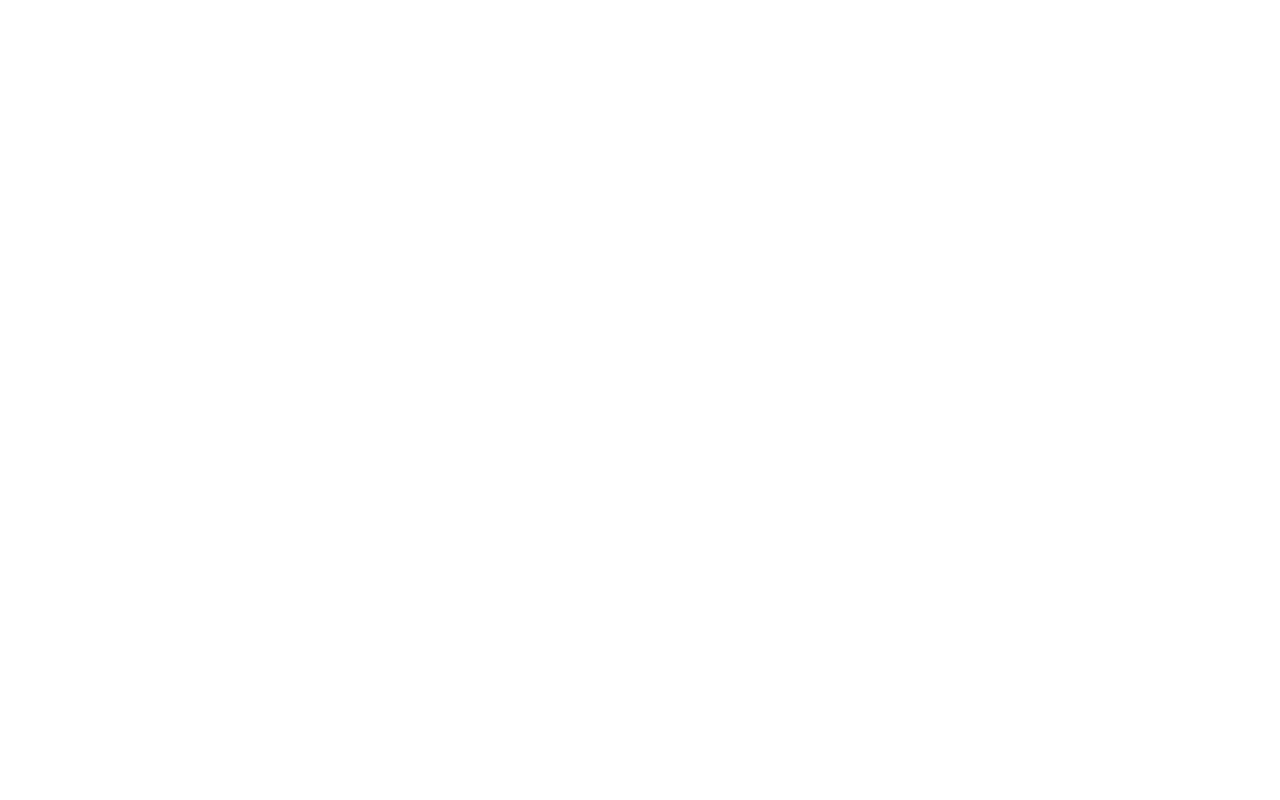
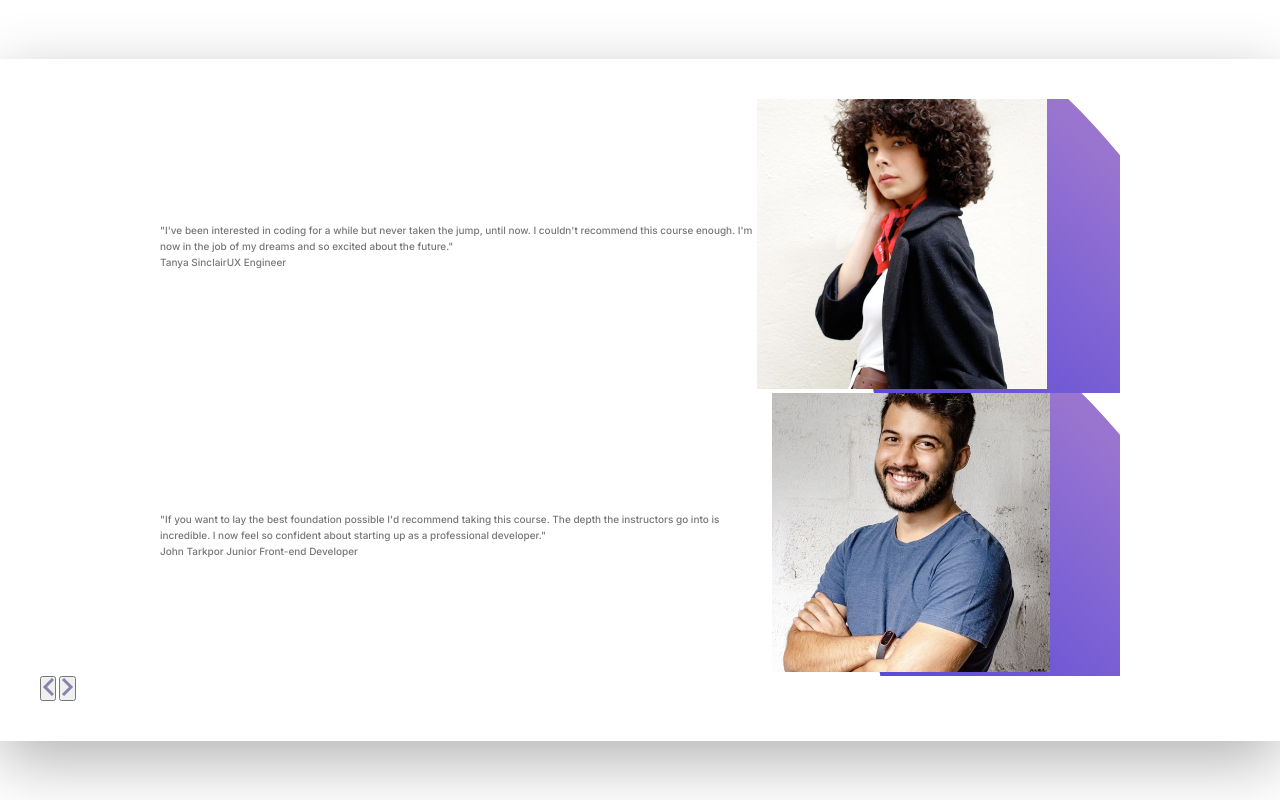
Before and after one commit to BradFabian/testimonialslider, a plain HTML site: page index.html in a window 1280 px wide. Drawn offline with Linux system fonts and the light colour scheme.

Commit message:
basic structure

```diff
--- a/css/styles.css
+++ b/css/styles.css
@@ -28,9 +28,8 @@ The designs were created to the following widths:
 */
 
 :root {
-  --color-primary: #eb2f64;
-  --color-primary-light: #ff3366;
-  --color-primary-dark: #ba265d;
+  --color-primary: hsl(240, 38%, 20%);
+  --color-primary-grey-blue: hsl(240, 18%, 77%);
 
   --grey-light-1: #faf9f9;
   --grey-light-2: #f4f2f2;
@@ -60,7 +59,7 @@ html {
   font-size: 62.5%;
 }
 body {
-  font-family: "Open Sans", sans-serif;
+  font-family: "Inter", sans-serif;
   font-weight: 400;
   line-height: 1.6;
   background-image: linear-gradient(
@@ -72,4 +71,39 @@ body {
   background-size: cover;
   background-repeat: no-repeat;
   min-height: 100vh;
+  display: flex;
+  justify-content: center;
+  align-items: center;
+  flex-direction: row;
 }
+
+a {
+  text-decoration: none;
+}
+
+.carousel {
+  box-shadow: var(--shadow-dark);
+  margin: 0 auto;
+  padding: 4em;
+}
+
+.carousel__testimonial {
+  display: flex;
+  flex-direction: row;
+  max-width: 80%;
+  height: auto;
+  justify-content: center;
+  align-items: center;
+  margin: 0 auto;
+}
+
+.carousel__image__container {
+  background-image: url("../images/pattern-bg.svg");
+  background-position: center;
+  background-repeat: no-repeat;
+  object-fit: fill;
+}
+
+.carousel__image {
+  width: 80%;
+}
--- a/index.html
+++ b/index.html
@@ -4,9 +4,45 @@
     <meta charset="UTF-8">
     <meta name="viewport" content="width=device-width, initial-scale=1.0">
     <title>Testimonal Slider</title>
+    <link rel="stylesheet" href="./css/styles.css">
+    <link rel="preconnect" href="https://fonts.googleapis.com">
+<link rel="preconnect" href="https://fonts.gstatic.com" crossorigin>
+<link href="https://fonts.googleapis.com/css2?family=Inter:wght@300;500;700&display=swap" rel="stylesheet">
 </head>
 <body>
     <div class="container">
+        <span class="container__curve">
+
+        </span>
+        <div class="carousel">
+            <div class="carousel__testimonial">
+                <div class="carousel__content">
+                    <p class="carousel__content__text">"I've been interested in coding for a while but never taken the jump, until now. I couldn't recommend this course enough. I'm now in the job of my dreams and so excited about the future."</p>
+                    <p class="carousel__content__name"><span>Tanya Sinclair</span>UX Engineer</p>
+                </div>
+                <div class="carousel__image__container">
+                    <img src="./images/image-tanya.jpg" alt="" class="carousel__image">
+                </div>
+            </div>
+            <div class="carousel__testimonial">
+                <div class="carousel__content">
+                    <p class="carousel__content__text">"If you want to lay the best foundation possible I'd recommend taking this course. The depth the instructors go into is incredible. I now feel so confident about starting up as a professional developer."</p>
+                    <p class="carousel__content__name"><span>John Tarkpor</span> Junior Front-end Developer</p>
+                </div>
+                <div class="carousel__image__container">
+                    <img src="./images/image-john.jpg" alt="" class="carousel__image">
+                </div>
+            </div>
+            <div class="carousel-actions">
+                <button class="btn" id="carousel__button__prev">
+                    <img class="carousel__button__prev__img" src="./images/icon-prev.svg" alt="prev button image">
+                </button>
+                <button class="btn" id="carousel__button__next">
+                    <img class="carousel__button__next__img" src="./images/icon-next.svg" alt="next btton image">
+                </button>
+            </div>
+        </div>
+
 
     </div>
 </body>
```
